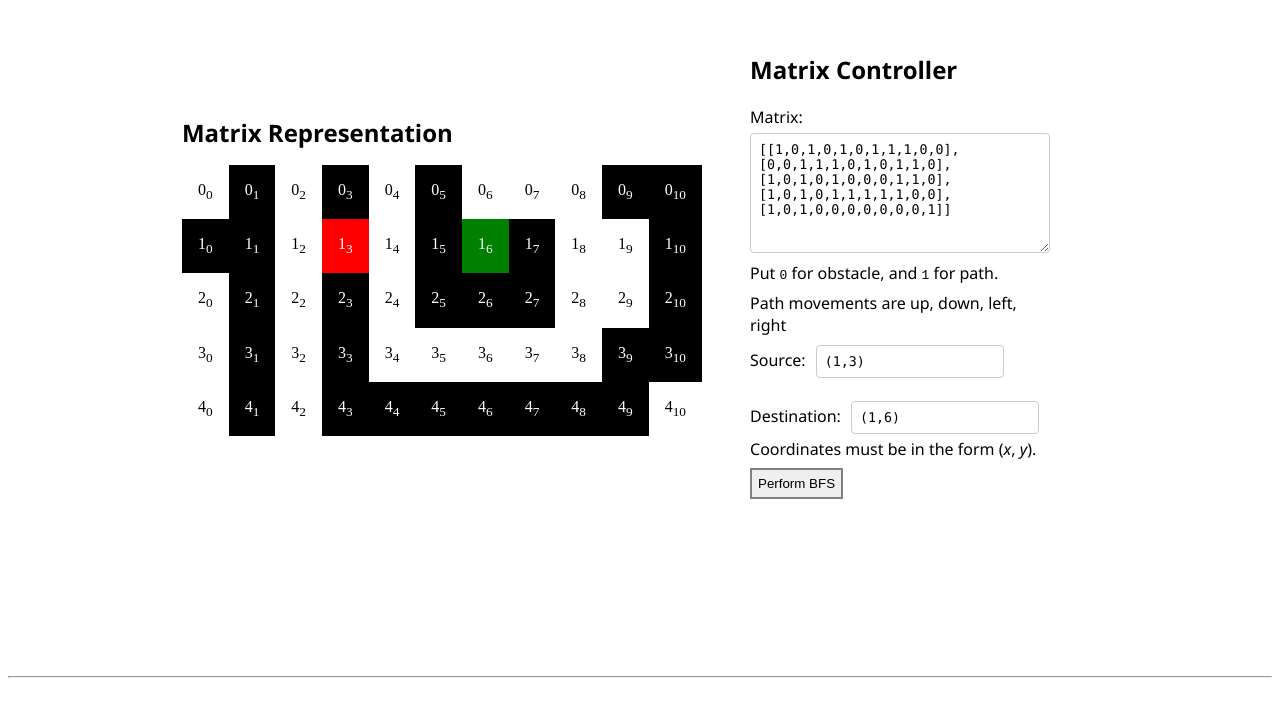
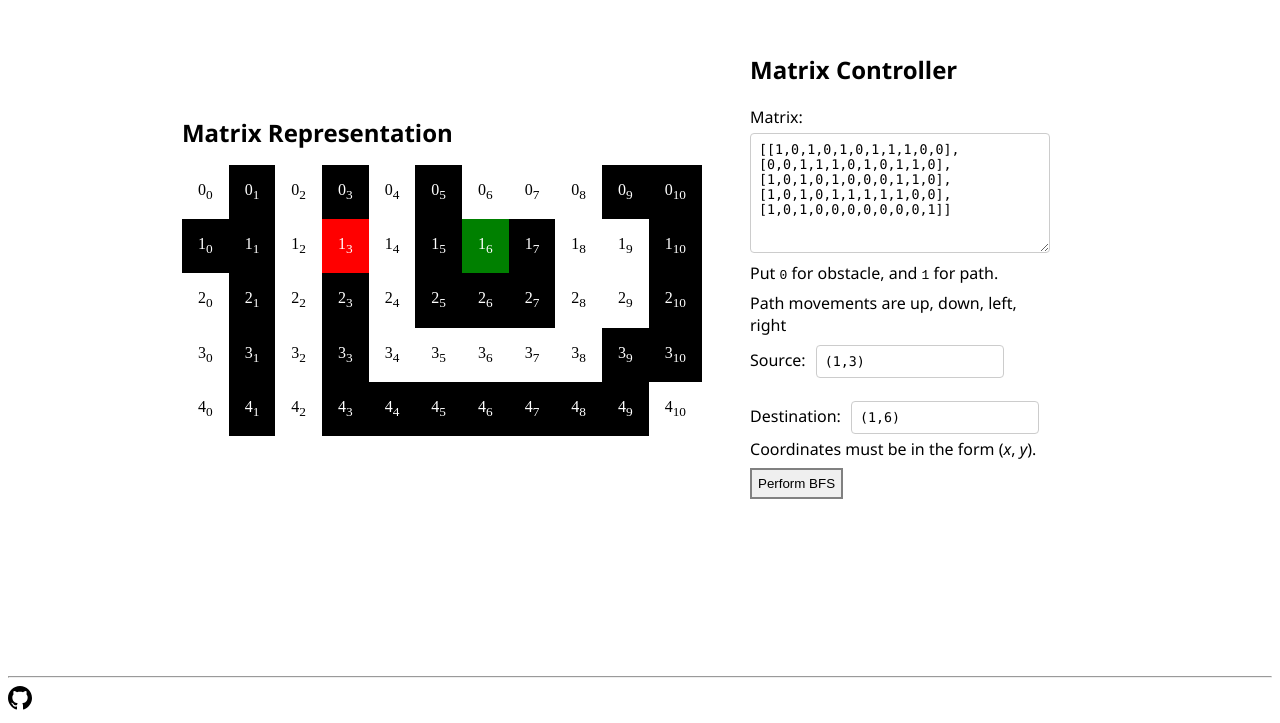
Before and after one commit to FilterAsync/path-finding-visualizer, a React (Create React App) app: page / in a window 1280 px wide. Shown: the part 140-863 px from the top of the page. Before the commit the page ends 826 px from the top, so only its background shows below. Built offline with nearby package versions, Linux system fonts and the light colour scheme; the HTML template or start-up script is replaced by a standard one.

Commit message:
Add link to Github repository

```diff
--- a/src/App.js
+++ b/src/App.js
@@ -128,6 +128,24 @@
 				</div>
 			</div>
 			<hr />
+			<div>
+				<a
+					href="https://github.com/FilterAsync/react-shortest-path"
+					target="_blank"
+					rel="noopener noreferrer"
+				>
+					<svg
+						aria-label="Github"
+						aria-hidden={true}
+						xmlns="http://www.w3.org/2000/svg"
+						width="24"
+						height="24"
+						viewBox="0 0 24 24"
+					>
+						<path d="M12 0c-6.626 0-12 5.373-12 12 0 5.302 3.438 9.8 8.207 11.387.599.111.793-.261.793-.577v-2.234c-3.338.726-4.033-1.416-4.033-1.416-.546-1.387-1.333-1.756-1.333-1.756-1.089-.745.083-.729.083-.729 1.205.084 1.839 1.237 1.839 1.237 1.07 1.834 2.807 1.304 3.492.997.107-.775.418-1.305.762-1.604-2.665-.305-5.467-1.334-5.467-5.931 0-1.311.469-2.381 1.236-3.221-.124-.303-.535-1.524.117-3.176 0 0 1.008-.322 3.301 1.23.957-.266 1.983-.399 3.003-.404 1.02.005 2.047.138 3.006.404 2.291-1.552 3.297-1.23 3.297-1.23.653 1.653.242 2.874.118 3.176.77.84 1.235 1.911 1.235 3.221 0 4.609-2.807 5.624-5.479 5.921.43.372.823 1.102.823 2.222v3.293c0 .319.192.694.801.576 4.765-1.589 8.199-6.086 8.199-11.386 0-6.627-5.373-12-12-12z" />
+					</svg>
+				</a>
+			</div>
 		</>
 	);
 }
```
